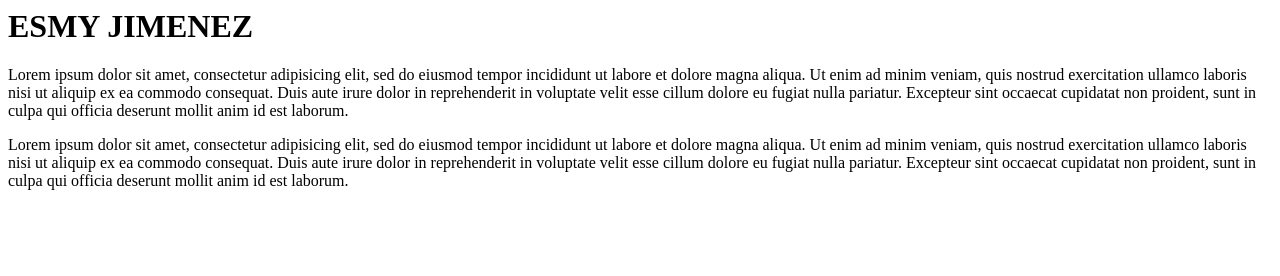
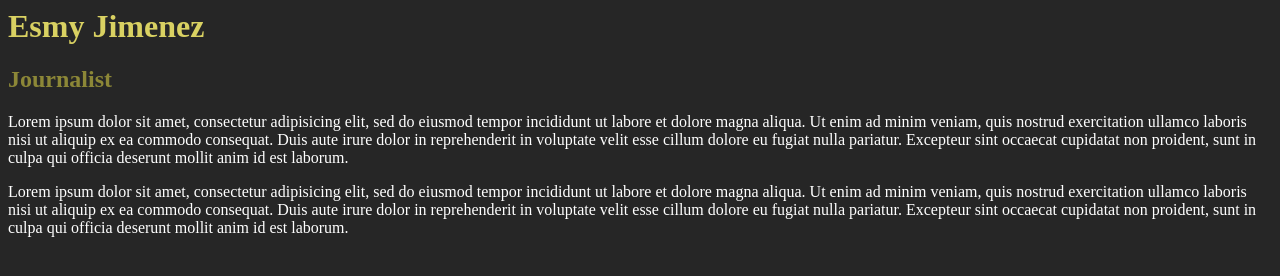
Before and after one commit to esmyjimenez12/portfolio, a plain HTML site: page index.html in a window 1280 px wide. Drawn offline with Linux system fonts and the light colour scheme.

Commit message:
Changes to colors
I messed around with the background and font colors and decided none of these look that good despite what Adobe wants me to think

```diff
--- a/index.html
+++ b/index.html
@@ -1,6 +1,15 @@
-<h1>ESMY JIMENEZ</h1>
+<html>
 
-	<link rel="stylesheet" type="text/css" href"style.css">
+<head>
+	<title> </title>
+	<h1>Esmy Jimenez</h1>
+
+	<link rel="stylesheet" type="text/css" href="style.css">
+</head>
+
+<body>
+
+<h2>Journalist</h2>
 
 <p>Lorem ipsum dolor sit amet, consectetur adipisicing elit, sed do eiusmod
 tempor incididunt ut labore et dolore magna aliqua. Ut enim ad minim veniam,
@@ -16,3 +25,5 @@ quis nostrud exercitation ullamco laboris nisi ut aliquip ex ea commodo
 consequat. Duis aute irure dolor in reprehenderit in voluptate velit esse
 cillum dolore eu fugiat nulla pariatur. Excepteur sint occaecat cupidatat non
 proident, sunt in culpa qui officia deserunt mollit anim id est laborum.</p>
+
+</html>
--- a/style.css
+++ b/style.css
@@ -1,3 +1,19 @@
+
 h1{
-	color:pink;
+	color:#D9D162;
+	font: Garamond;
 }
+
+h2{color:#8C8737;}
+
+body{background:#262626;
+	color: white;
+	font: Garamond;
+
+}
+
+/* Color Theme Swatches in Hex */
+.Spoon-with-allspice-on-a-dark-stone-background-1-hex { color: #0A0140; }
+.Spoon-with-allspice-on-a-dark-stone-background-2-hex { color: #8C8737; }
+.Spoon-with-allspice-on-a-dark-stone-background-3-hex { color: #D9D162; }
+.Spoon-with-allspice-on-a-dark-stone-background-4-hex { color: #262626; }
```
